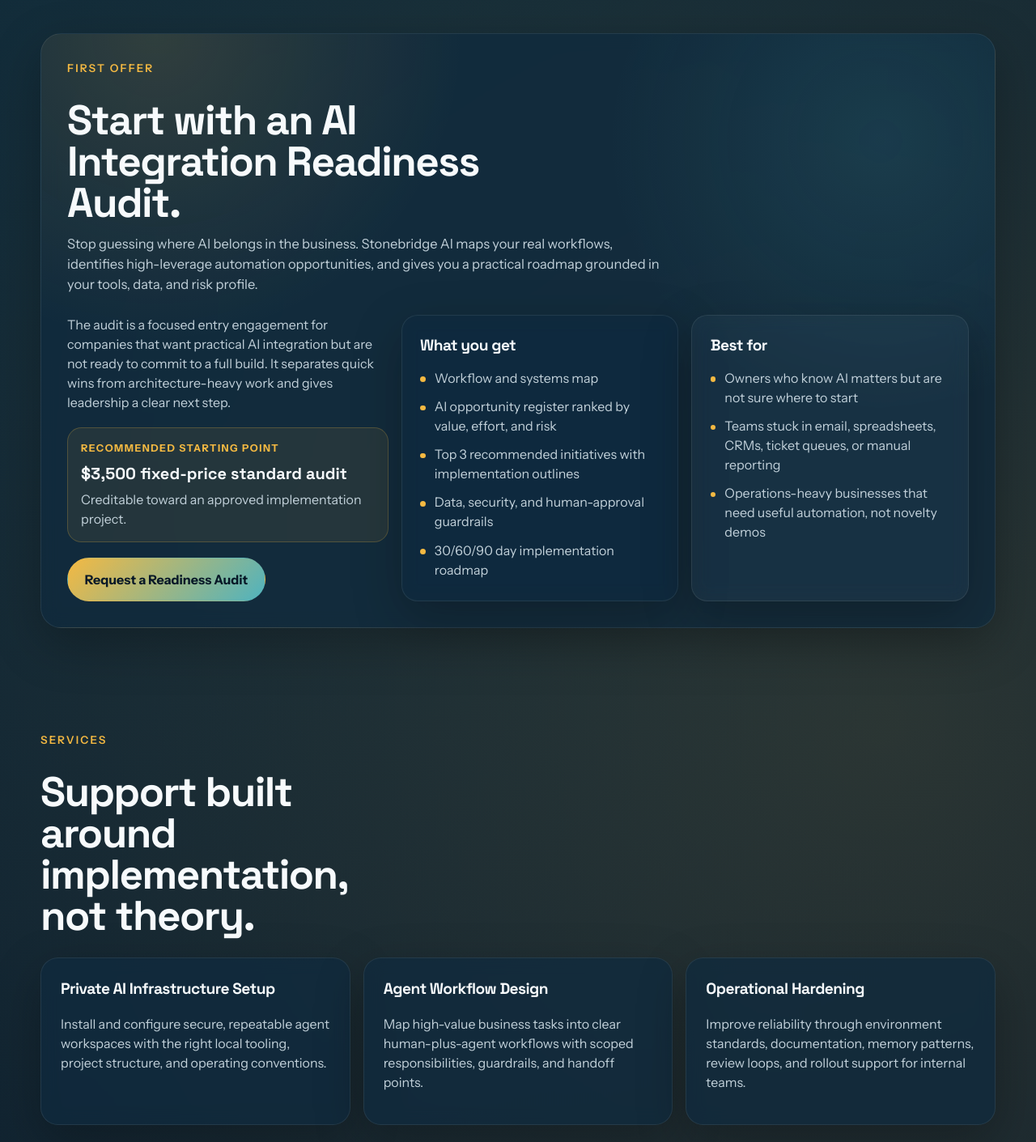
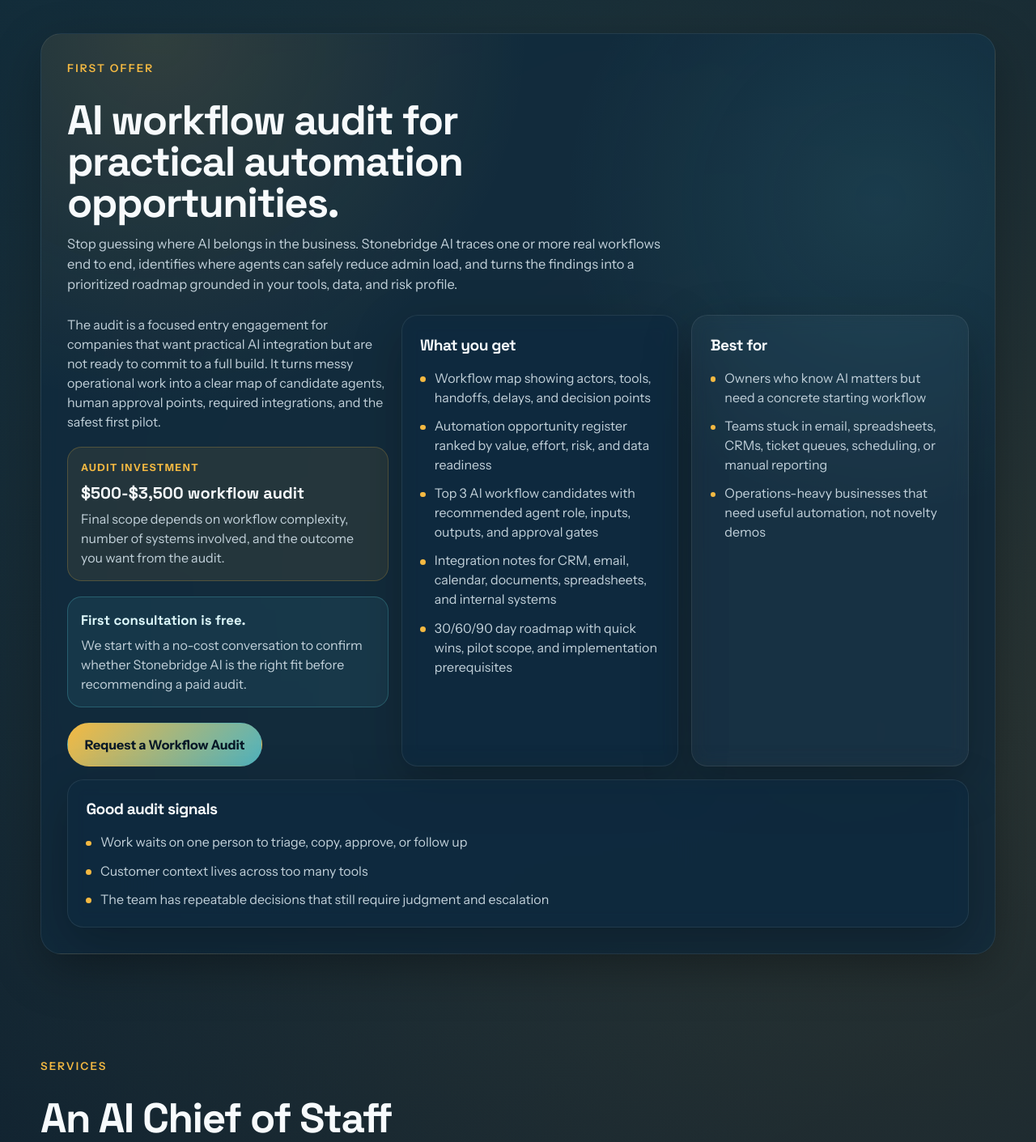
Before and after one commit to krisStone7/agentic-solutions-landing, a React (Vite) app: page / in a window 1280 px wide. Shown: the part 860-2271 px from the top of the page at 81% size. Built offline with nearby package versions, Linux system fonts and the light colour scheme.

Commit message:
Refine landing page services and contact section

```diff
--- a/src/App.jsx
+++ b/src/App.jsx
@@ -1,18 +1,24 @@
 import React, { useState } from 'react';
 
 
-const auditDeliverables = [
-  'Workflow and systems map',
-  'AI opportunity register ranked by value, effort, and risk',
-  'Top 3 recommended initiatives with implementation outlines',
-  'Data, security, and human-approval guardrails',
-  '30/60/90 day implementation roadmap',
+const workflowAuditDeliverables = [
+  'Workflow map showing actors, tools, handoffs, delays, and decision points',
+  'Automation opportunity register ranked by value, effort, risk, and data readiness',
+  'Top 3 AI workflow candidates with recommended agent role, inputs, outputs, and approval gates',
+  'Integration notes for CRM, email, calendar, documents, spreadsheets, and internal systems',
+  '30/60/90 day roadmap with quick wins, pilot scope, and implementation prerequisites',
 ];
 
-const auditBestFor = [
-  'Owners who know AI matters but are not sure where to start',
-  'Teams stuck in email, spreadsheets, CRMs, ticket queues, or manual reporting',
+const workflowAuditBestFor = [
+  'Owners who know AI matters but need a concrete starting workflow',
+  'Teams stuck in email, spreadsheets, CRMs, ticket queues, scheduling, or manual reporting',
   'Operations-heavy businesses that need useful automation, not novelty demos',
+];
+
+const workflowAuditSignals = [
+  'Work waits on one person to triage, copy, approve, or follow up',
+  'Customer context lives across too many tools',
+  'The team has repeatable decisions that still require judgment and escalation',
 ];
 
 
@@ -35,7 +41,7 @@ const toolOptions = [
 ];
 
 const interestOptions = [
-  'AI Integration Readiness Audit',
+  'AI Workflow Audit',
   'Implementation help now',
   'Exploring options',
   'Not sure yet',
@@ -128,19 +134,19 @@ const dayTimeline = [
 
 const services = [
   {
-    title: 'Private AI Infrastructure Setup',
+    title: 'AI Chief of Staff',
     description:
-      'Install and configure secure, repeatable agent workspaces with the right local tooling, project structure, and operating conventions.',
+      'Deploy a practical AI operating layer that captures leads, follows up with customers, and keeps front-office work moving without adding more admin load.',
   },
   {
-    title: 'Agent Workflow Design',
+    title: 'Customer Operations Automation',
     description:
-      'Map high-value business tasks into clear human-plus-agent workflows with scoped responsibilities, guardrails, and handoff points.',
+      'Connect AI receptionist, calendar, CRM, payment, and follow-up workflows so every opportunity has an owner, context, and next step.',
   },
   {
-    title: 'Operational Hardening',
+    title: 'Growth Visibility And Web Operations',
     description:
-      'Improve reliability through environment standards, documentation, memory patterns, review loops, and rollout support for internal teams.',
+      'Maintain website content, track business activity, and turn analytics into clear insight on where the company is growing and where attention is needed.',
   },
 ];
 
@@ -149,13 +155,6 @@ const steps = [
   'Stand up private AI infrastructure with practical defaults for local development and team usage.',
   'Define workflows, prompts, safety rules, and review checkpoints so the system is useful on day one.',
   'Train the team on usage patterns, then refine based on real work rather than abstract demos.',
-];
-
-const outcomes = [
-  'Faster setup for agent-enabled delivery',
-  'More consistent execution across projects',
-  'Clearer guardrails for internal adoption',
-  'Less time lost to tool friction and rework',
 ];
 
 const audiences = [
@@ -509,44 +508,10 @@ function HomePage() {
     } catch (error) {
       setFormStatus({
         state: 'error',
-        message: `${error.message} Opening your email app with this intake as a fallback.`,
+        message: `${error.message} Please try again or contact Stonebridge AI directly.`,
       });
-
-      window.location.href = fallbackHref;
     }
   };
-
-  const fallbackBody = encodeURIComponent(
-    `AI Integration Readiness Intake
-
-Name: ${intakeForm.name}
-Email: ${intakeForm.email}
-Company: ${intakeForm.company}
-Website: ${intakeForm.website}
-
-What the company does:
-${intakeForm.business}
-
-Workflow to improve:
-${intakeForm.workflow}
-
-Tools:
-${[...intakeForm.tools, intakeForm.otherTools].filter(Boolean).join(', ')}
-
-Where work gets stuck:
-${intakeForm.bottlenecks}
-
-Sensitive data/access concerns:
-${intakeForm.sensitiveData}
-
-Interest: ${intakeForm.interest}
-Budget: ${intakeForm.budget}
-Timeline: ${intakeForm.timeline}
-
-Anything else:
-${intakeForm.notes}`,
-  );
-  const fallbackHref = `mailto:stonebridgeai@agentmail.to?subject=AI%20Integration%20Readiness%20Intake&body=${fallbackBody}`;
 
   return (
     <div className="page-shell">
@@ -559,11 +524,10 @@ ${intakeForm.notes}`,
         </a>
         <nav className="nav">
           <a href="#services">Services</a>
-          <a href="#readiness-audit">Readiness Audit</a>
+          <a href="#readiness-audit">Workflow Audit</a>
           <a href="#intake">Intake</a>
           <a href="#ai-workforce">AI Workforce</a>
           <a href="#process">How It Works</a>
-          <a href="#outcomes">Outcomes</a>
           <a href="#contact">Contact</a>
         </nav>
       </header>
@@ -612,12 +576,12 @@ ${intakeForm.notes}`,
           <div className="audit-card">
             <div className="section-heading wide">
               <p className="eyebrow">First Offer</p>
-              <h2>Start with an AI Integration Readiness Audit.</h2>
+              <h2>AI workflow audit for practical automation opportunities.</h2>
               <p className="section-intro">
                 Stop guessing where AI belongs in the business. Stonebridge AI
-                maps your real workflows, identifies high-leverage automation
-                opportunities, and gives you a practical roadmap grounded in
-                your tools, data, and risk profile.
+                traces one or more real workflows end to end, identifies where
+                agents can safely reduce admin load, and turns the findings into
+                a prioritized roadmap grounded in your tools, data, and risk profile.
               </p>
             </div>
 
@@ -626,23 +590,28 @@ ${intakeForm.notes}`,
                 <p>
                   The audit is a focused entry engagement for companies that want
                   practical AI integration but are not ready to commit to a full
-                  build. It separates quick wins from architecture-heavy work and
-                  gives leadership a clear next step.
+                  build. It turns messy operational work into a clear map of
+                  candidate agents, human approval points, required integrations,
+                  and the safest first pilot.
                 </p>
                 <div className="audit-price">
-                  <span>Recommended starting point</span>
-                  <strong>$3,500 fixed-price standard audit</strong>
-                  <p>Creditable toward an approved implementation project.</p>
+                  <span>Audit investment</span>
+                  <strong>$500-$3,500 workflow audit</strong>
+                  <p>Final scope depends on workflow complexity, number of systems involved, and the outcome you want from the audit.</p>
+                </div>
+                <div className="consultation-note">
+                  <strong>First consultation is free.</strong>
+                  <p>We start with a no-cost conversation to confirm whether Stonebridge AI is the right fit before recommending a paid audit.</p>
                 </div>
                 <a className="button button-primary" href="#intake">
-                  Request a Readiness Audit
+                  Request a Workflow Audit
                 </a>
               </div>
 
               <div className="audit-list-panel">
                 <h3>What you get</h3>
                 <ul>
-                  {auditDeliverables.map((item) => (
+                  {workflowAuditDeliverables.map((item) => (
                     <li key={item}>{item}</li>
                   ))}
                 </ul>
@@ -651,7 +620,16 @@ ${intakeForm.notes}`,
               <div className="audit-list-panel muted-panel">
                 <h3>Best for</h3>
                 <ul>
-                  {auditBestFor.map((item) => (
+                  {workflowAuditBestFor.map((item) => (
+                    <li key={item}>{item}</li>
+                  ))}
+                </ul>
+              </div>
+
+              <div className="audit-list-panel audit-wide-panel">
+                <h3>Good audit signals</h3>
+                <ul>
+                  {workflowAuditSignals.map((item) => (
                     <li key={item}>{item}</li>
                   ))}
                 </ul>
@@ -663,7 +641,7 @@ ${intakeForm.notes}`,
         <section className="section" id="services">
           <div className="section-heading">
             <p className="eyebrow">Services</p>
-            <h2>Support built around implementation, not theory.</h2>
+            <h2>An AI Chief of Staff for growing service businesses.</h2>
           </div>
           <div className="card-grid">
             {services.map((service) => (
@@ -768,21 +746,6 @@ ${intakeForm.notes}`,
           </ol>
         </section>
 
-        <section className="section" id="outcomes">
-          <div className="section-heading">
-            <p className="eyebrow">Outcomes</p>
-            <h2>What clients should expect after the setup is complete.</h2>
-          </div>
-          <div className="outcome-grid">
-            {outcomes.map((outcome) => (
-              <div className="outcome-item" key={outcome}>
-                <span className="outcome-dot" aria-hidden="true" />
-                <p>{outcome}</p>
-              </div>
-            ))}
-          </div>
-        </section>
-
         <section className="section split-panel" id="audience">
           <div className="section-heading narrow">
             <p className="eyebrow">Who It&apos;s For</p>
@@ -804,7 +767,7 @@ ${intakeForm.notes}`,
             <h2>Tell us where AI could help first.</h2>
             <p className="section-intro">
               Share the workflow, tools, constraints, and timeline. Stonebridge AI
-              will use this to recommend the right next step: readiness audit,
+              will use this to recommend the right next step: workflow audit,
               implementation scope, or a quick discovery call.
             </p>
           </div>
@@ -970,12 +933,6 @@ ${intakeForm.notes}`,
               <button className="button button-primary" type="submit" disabled={formStatus.state === 'submitting'}>
                 {formStatus.state === 'submitting' ? 'Sending...' : 'Submit Intake'}
               </button>
-              <a
-                className="button button-secondary"
-                href={fallbackHref}
-              >
-                Email fallback
-              </a>
             </div>
 
             {formStatus.message && (
@@ -985,9 +942,10 @@ ${intakeForm.notes}`,
         </section>
 
         <section className="section cta-section" id="contact">
-          <div className="cta-card">
-            <p className="eyebrow">Call To Action</p>
-            <h2>Start with an AI Integration Readiness Audit.</h2>
+          <div className="cta-card contact-card">
+            <div className="contact-copy">
+              <p className="eyebrow">Contact</p>
+              <h2>Start with an AI workflow audit.</h2>
               <p>
                 If you want to see where an AI workforce could save time, capture
                 missed opportunities, or reduce admin load, Stonebridge AI can
@@ -996,9 +954,34 @@ ${intakeForm.notes}`,
               </p>
               <p className="contact-note">Contact Kris Stone at Stonebridge AI.</p>
               <p className="contact-location">Los Angeles, California</p>
+              <div className="contact-actions">
                 <a className="button button-primary" href="mailto:stonebridgeai@agentmail.to">
                   stonebridgeai@agentmail.to
                 </a>
+                <a
+                  className="button button-secondary"
+                  href="https://www.linkedin.com/in/kristofer-stone-40054b89/?lipi=urn%3Ali%3Apage%3Ad_flagship3_profile_view_base_contact_details%3BEcNpRbD6QBKjVcwwNzKu4w%3D%3D"
+                  target="_blank"
+                  rel="noreferrer"
+                >
+                  Connect on LinkedIn
+                </a>
+              </div>
+            </div>
+
+            <aside className="founder-card" aria-label="About Kristofer Stone">
+              <img src="/kris-stone.jpg" alt="Kristofer Stone with a returned spacecraft capsule" />
+              <div>
+                <p className="eyebrow">About Kristofer Stone</p>
+                <h3>NewSpace operator building practical AI systems.</h3>
+                <p>
+                  I have been in the NewSpace startup industry for 7+ years,
+                  working on complex projects ranging from mission-critical
+                  avionics designs to managing high consequence test programs.
+                  Data handling, security, and execution speed are core to what I do.
+                </p>
+              </div>
+            </aside>
           </div>
         </section>
       </main>
--- a/src/styles.css
+++ b/src/styles.css
@@ -353,12 +353,58 @@ h3 {
   margin: 1rem 0 1.5rem;
 }
 
+
+.contact-card {
+  display: grid;
+  grid-template-columns: minmax(0, 1fr) minmax(280px, 0.78fr);
+  gap: 1.5rem;
+  align-items: stretch;
+}
+
+.contact-copy {
+  display: flex;
+  flex-direction: column;
+  align-items: flex-start;
+}
+
+.contact-actions {
+  display: flex;
+  flex-wrap: wrap;
+  gap: 0.85rem;
+  align-items: center;
+}
+
+.founder-card {
+  display: grid;
+  gap: 1rem;
+  padding: 1rem;
+  border: 1px solid rgba(255, 255, 255, 0.08);
+  border-radius: 1.25rem;
+  background: rgba(255, 255, 255, 0.045);
+}
+
+.founder-card img {
+  width: 100%;
+  aspect-ratio: 1 / 1;
+  object-fit: cover;
+  border-radius: 1rem;
+}
+
+.founder-card h3 {
+  margin-bottom: 0.65rem;
+}
+
+.founder-card p {
+  margin: 0;
+}
+
 @media (max-width: 980px) {
   .hero,
   .split-section,
   .split-panel,
   .card-grid,
-  .outcome-grid {
+  .outcome-grid,
+  .contact-card {
     grid-template-columns: 1fr;
   }
 
@@ -409,6 +455,10 @@ h3 {
   }
 
   .button {
+    width: 100%;
+  }
+
+  .contact-actions {
     width: 100%;
   }
 }
@@ -522,6 +572,10 @@ h3 {
   align-items: stretch;
 }
 
+.audit-wide-panel {
+  grid-column: 1 / -1;
+}
+
 .audit-summary,
 .audit-list-panel {
   min-height: 100%;
@@ -564,6 +618,27 @@ h3 {
 .audit-price strong {
   font-family: 'Space Grotesk', sans-serif;
   font-size: 1.25rem;
+}
+
+
+.consultation-note {
+  display: grid;
+  gap: 0.35rem;
+  padding: 1rem;
+  border: 1px solid rgba(79, 179, 191, 0.32);
+  border-radius: 1.1rem;
+  background: rgba(79, 179, 191, 0.1);
+}
+
+.consultation-note strong {
+  color: #DDF8FB;
+  font-family: 'Space Grotesk', sans-serif;
+  font-size: 1.05rem;
+}
+
+.consultation-note p {
+  margin: 0;
+  color: #C2D1DA;
 }
 
 .audit-list-panel {
```
Also changed, not shown: public/kris-stone.jpg (added). Lines whose indentation alone changed are shown as unchanged.
